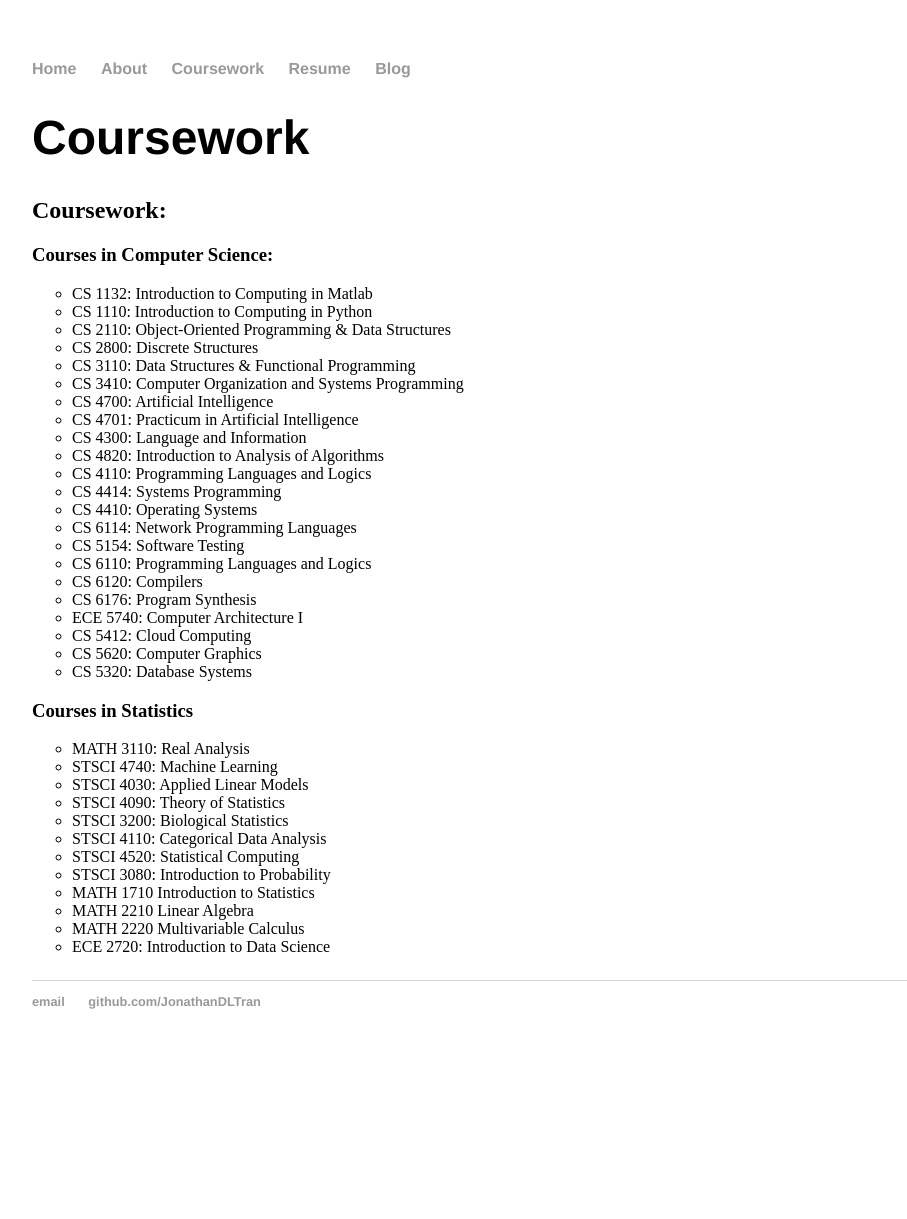
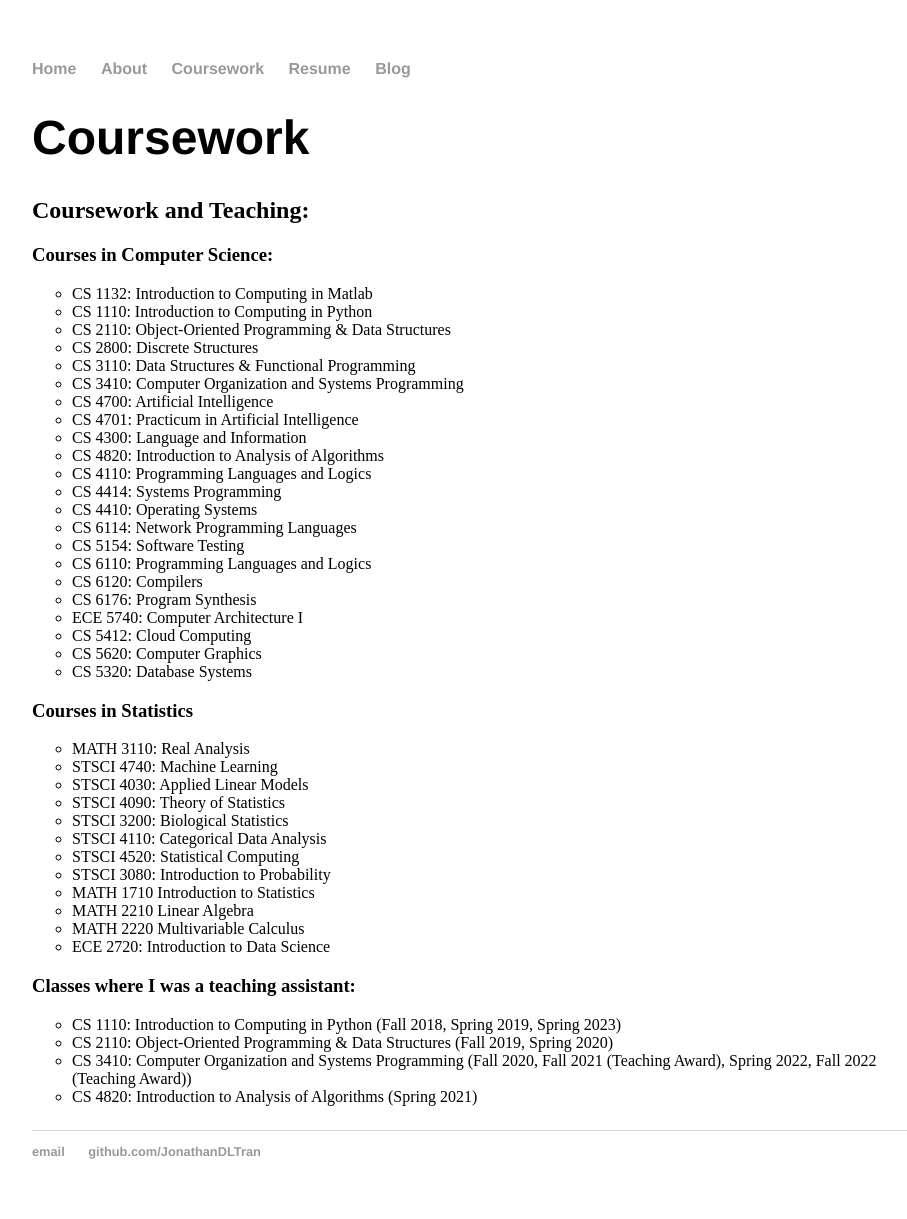
Before and after one commit to JonathanDLTran/JonathanDLTran.github.io, a Jekyll site: the page built from coursework/index.html, in a window 1280 px wide. Shown: the whole page, without its empty margins (160-1067 px from the left). Built offline with Jekyll 4.4.1, drawn with Linux system fonts in a browser that asks for light colours; before the commit the page ends 1069 px from its top, so only the background shows below that.

Commit message:
Update index.html

```diff
--- a/coursework/index.html
+++ b/coursework/index.html
@@ -11,7 +11,7 @@ title: Jonathan Tran
 
 <div class="content">
 <p>
-<h2>Coursework: </h2>
+<h2>Coursework and Teaching: </h2>
 <h3><strong>Courses in Computer Science: </strong></h3>
 <ul style="list-style-type:circle;">
   <li>CS 1132: Introduction to Computing in Matlab</li>
@@ -52,5 +52,12 @@ title: Jonathan Tran
 	<li>MATH 2220 Multivariable Calculus</li>
   <li>ECE 2720: Introduction to Data Science</li>
 </ul>
+<h3><strong>Classes where I was a teaching assistant: </strong></h3>
+<ul style="list-style-type:circle;">
+  <li>CS 1110: Introduction to Computing in Python (Fall 2018, Spring 2019, Spring 2023)</li>
+  <li>CS 2110: Object-Oriented Programming & Data Structures (Fall 2019, Spring 2020)</li>
+  <li>CS 3410: Computer Organization and Systems Programming (Fall 2020, Fall 2021 (Teaching Award), Spring 2022, Fall 2022 (Teaching Award))</li>
+  <li>CS 4820: Introduction to Analysis of Algorithms (Spring 2021) </li>
+</ul>
 </p>
 </div>
```
